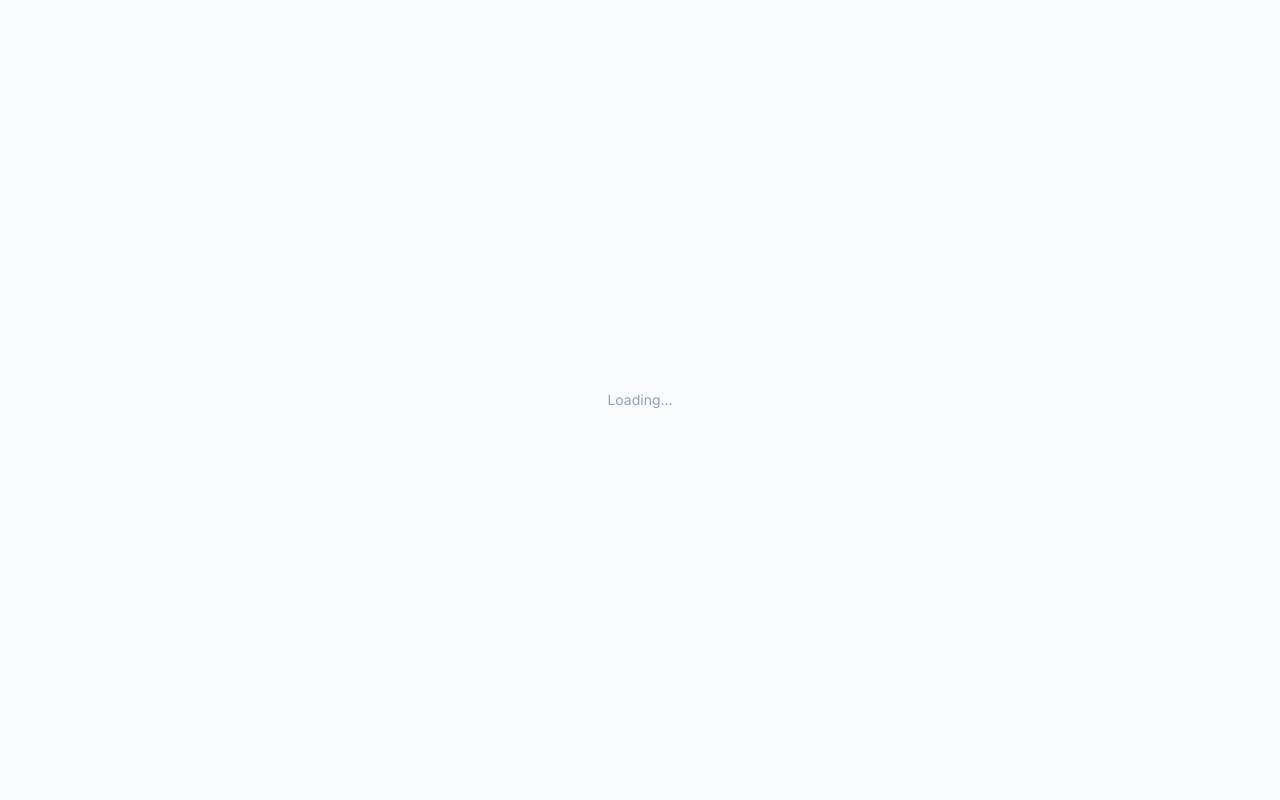
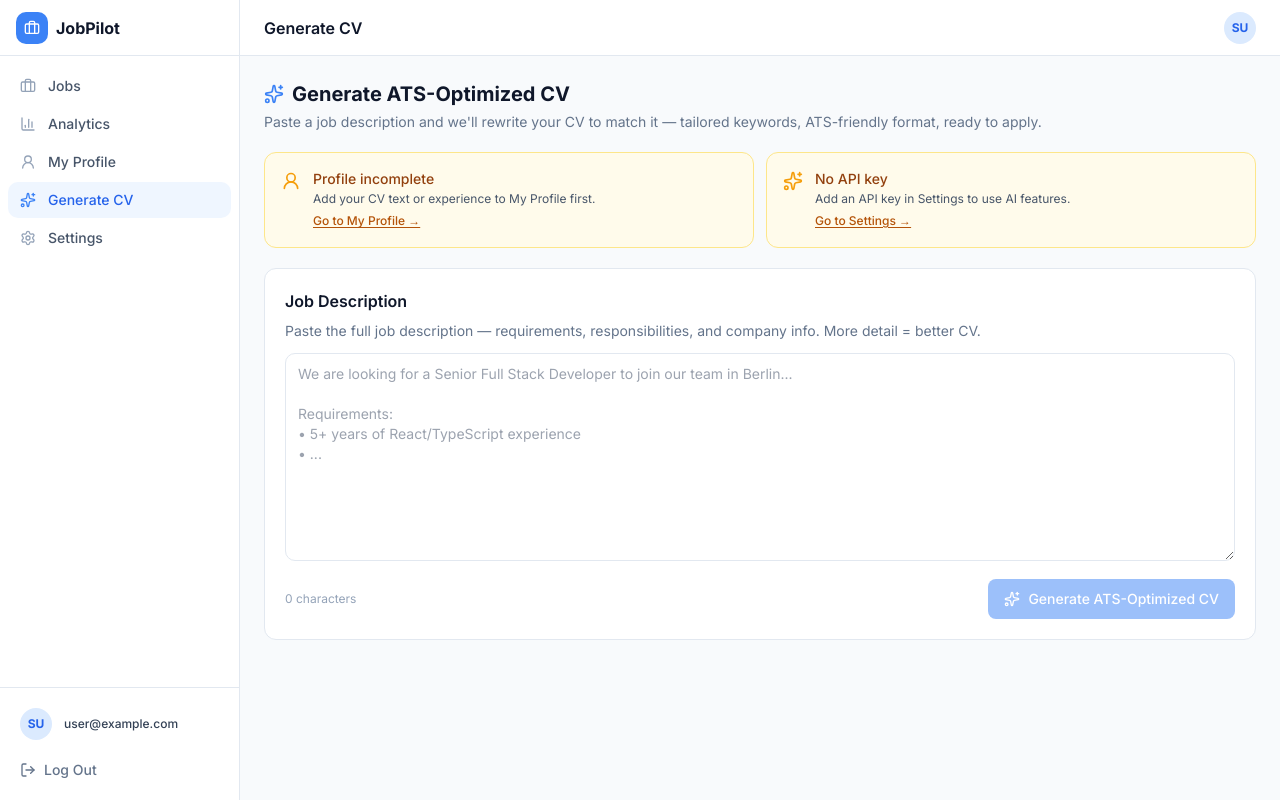
Before and after one commit to iamvisheshsrivastava/jobpilot, a Next.js app: page /generate-cv in a window 1280 px wide. Before the commit this address had no page. Built offline with nearby package versions, Linux system fonts and the light colour scheme; no server answers; sample sign-in values are in the browser's storage.

Commit message:
fix: dashboard layout uses NextAuth useSession instead of localStorage getCurrentUser

```diff
--- a/app/(dashboard)/layout.tsx
+++ b/app/(dashboard)/layout.tsx
@@ -4,9 +4,11 @@
 import { usePathname, useRouter } from "next/navigation";
 import { ReactNode, useEffect, useMemo, useState } from "react";
 import { BarChart3, Briefcase, LogOut, Menu, Settings, Sparkles, User2, X } from "lucide-react";
+import { useSession, signOut } from "next-auth/react";
 
 import { cn } from "@/lib/utils";
-import { getCurrentUser, isDemoAccount, logOutUser, User } from "@/lib/jobpilot-store";
+
+const DEMO_EMAIL = "demo@jobpilot.app";
 
 const navItems = [
   { href: "/jobs", label: "Jobs", icon: Briefcase },
@@ -27,20 +29,18 @@
 export default function DashboardLayout({ children }: { children: ReactNode }) {
   const router = useRouter();
   const pathname = usePathname();
-  const [user, setUser] = useState<User | null>(null);
-  const [loading, setLoading] = useState(true);
+  const { data: session, status } = useSession();
   const [sidebarOpen, setSidebarOpen] = useState(false);
-  const isDemo = isDemoAccount(user);
+
+  const user = session?.user ?? null;
+  const isDemo = user?.email === DEMO_EMAIL;
+  const loading = status === "loading";
 
   useEffect(() => {
-    const currentUser = getCurrentUser();
-    if (!currentUser) {
+    if (status === "unauthenticated") {
       router.replace("/login");
-      return;
     }
-    setUser(currentUser);
-    setLoading(false);
-  }, [router]);
+  }, [status, router]);
 
   const initials = useMemo(() => {
     const label = user?.name || user?.email || "U";
@@ -48,13 +48,12 @@
       .split(/\s|@/)
       .filter(Boolean)
       .slice(0, 2)
-      .map((part) => part[0]?.toUpperCase())
+      .map((part: string) => part[0]?.toUpperCase())
       .join("");
   }, [user]);
 
   function handleLogout() {
-    logOutUser();
-    router.push("/login");
+    signOut({ callbackUrl: "/login" });
   }
 
   if (loading) {
```
